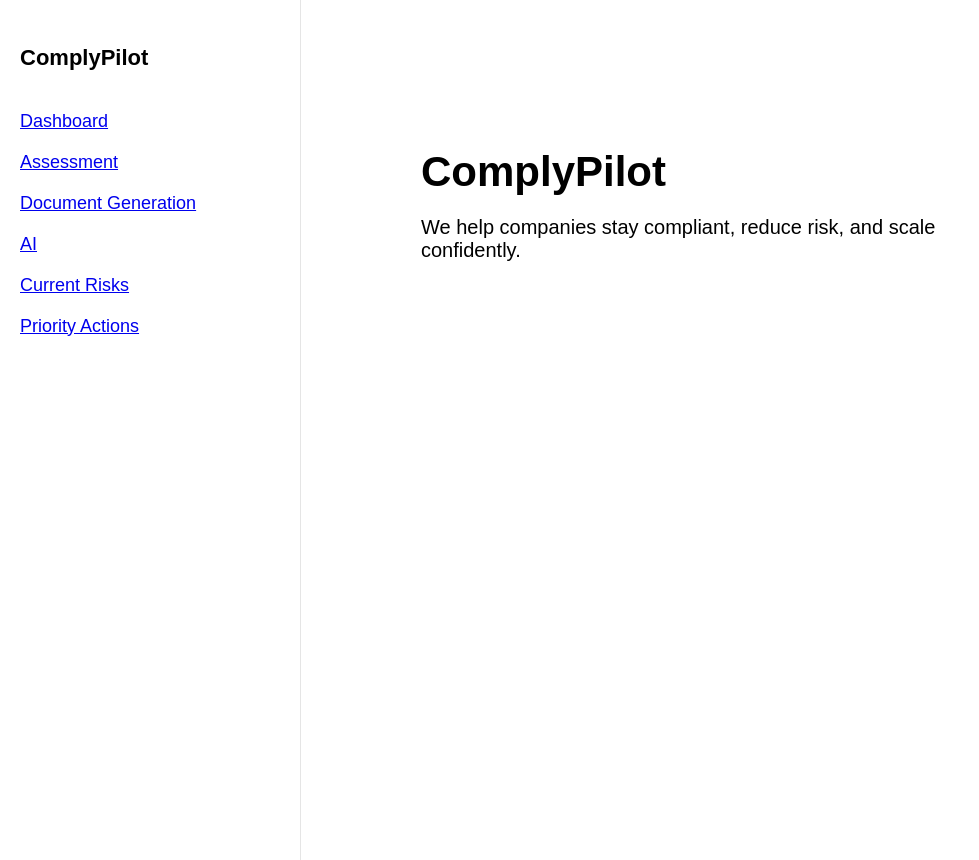
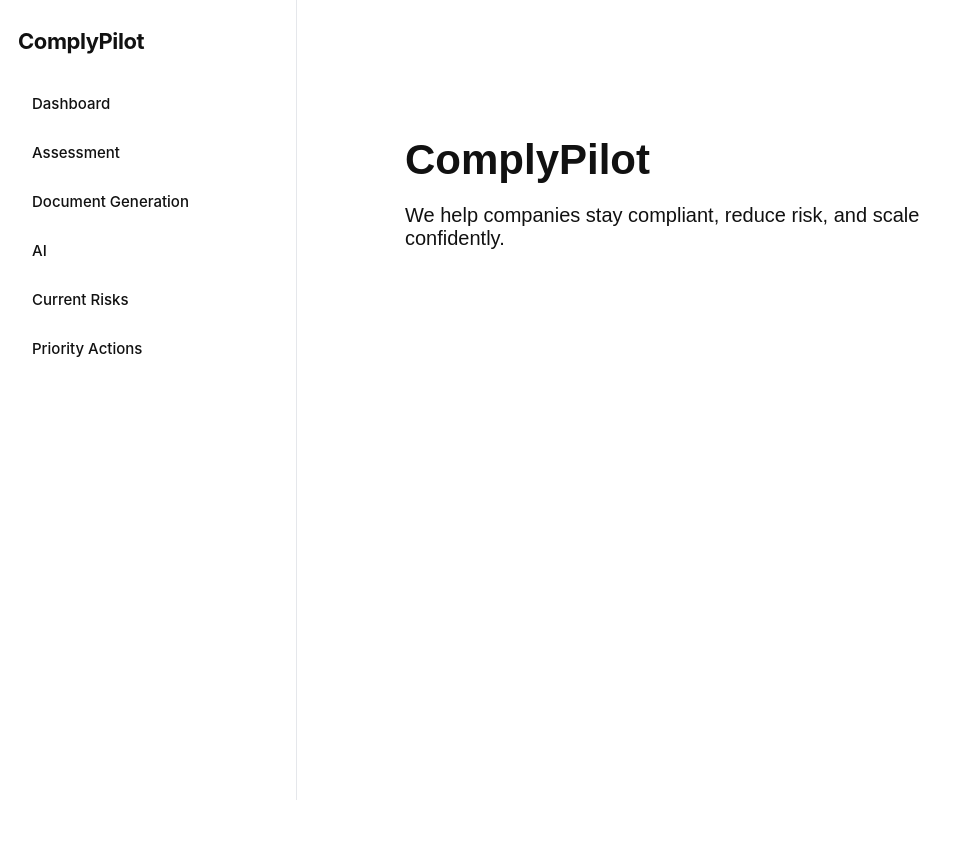
Before and after one commit to abdisamad9009-dot/complypilot-frontend, a Next.js app: page / in a window 1280 px wide. Shown: the whole page, without its empty margins (0-979 px from the left). After the commit the page ends 800 px from the top, so only its background shows below. Built offline with nearby package versions, Linux system fonts and the light colour scheme.

Commit message:
Update layout.tsx

```diff
--- a/app/layout.tsx
+++ b/app/layout.tsx
@@ -1,62 +1,92 @@
 import Link from "next/link";
 
-export default function RootLayout({ children }) {
+const navLinkStyle = {
+  color: "#111111",
+  textDecoration: "none",
+  fontSize: "15px",
+  fontWeight: 500,
+  padding: "12px 14px",
+  borderRadius: "10px",
+  display: "block",
+  marginBottom: "6px",
+};
+
+export default function RootLayout({
+  children,
+}: {
+  children: React.ReactNode;
+}) {
   return (
-    <html>
+    <html lang="en">
       <body
         style={{
           margin: 0,
-          fontFamily: "sans-serif",
-          display: "flex",
-          background: "white",
-          color: "black"
+          background: "#ffffff",
+          color: "#111111",
+          fontFamily:
+            'Inter, ui-sans-serif, system-ui, -apple-system, BlinkMacSystemFont, "Segoe UI", sans-serif',
         }}
       >
-        {/* Sidebar */}
-        <div
-          style={{
-            width: "260px",
-            minHeight: "100vh",
-            borderRight: "1px solid #e5e5e5",
-            padding: "30px 20px",
-            background: "white"
-          }}
-        >
-          <h1 style={{ fontSize: "22px", marginBottom: "40px" }}>
-            ComplyPilot
-          </h1>
-
-          <nav
+        <div style={{ display: "flex", minHeight: "100vh" }}>
+          <aside
             style={{
-              display: "flex",
-              flexDirection: "column",
-              gap: "20px",
-              fontSize: "18px",
-              fontWeight: "500"
+              width: "260px",
+              background: "#ffffff",
+              borderRight: "1px solid #e5e7eb",
+              padding: "28px 18px",
             }}
           >
-            <Link href="/dashboard">Dashboard</Link>
+            <div
+              style={{
+                fontSize: "22px",
+                fontWeight: 700,
+                color: "#111111",
+                marginBottom: "28px",
+                letterSpacing: "-0.02em",
+              }}
+            >
+              ComplyPilot
+            </div>
 
-            <Link href="/assessment">Assessment</Link>
+            <nav>
+              <Link href="/dashboard" style={navLinkStyle}>
+                Dashboard
+              </Link>
 
-            <Link href="/documents">Document Generation</Link>
+              <Link href="/assessment" style={navLinkStyle}>
+                Assessment
+              </Link>
 
-            <a href="https://ai.complypilot.online">AI</a>
+              <Link href="/documents" style={navLinkStyle}>
+                Document Generation
+              </Link>
 
-            <Link href="/risks">Current Risks</Link>
+              <a
+                href="https://ai.complypilot.uk"
+                style={navLinkStyle}
+              >
+                AI
+              </a>
 
-            <Link href="/tasks">Priority Actions</Link>
-          </nav>
-        </div>
+              <Link href="/risks" style={navLinkStyle}>
+                Current Risks
+              </Link>
 
-        {/* Page Content */}
-        <div
-          style={{
-            flex: 1,
-            padding: "60px"
-          }}
-        >
-          {children}
+              <Link href="/tasks" style={navLinkStyle}>
+                Priority Actions
+              </Link>
+            </nav>
+          </aside>
+
+          <main
+            style={{
+              flex: 1,
+              background: "#ffffff",
+              padding: "48px",
+            }}
+          >
+            {children}
+          </main>
         </div>
       </body>
     </html>
```
